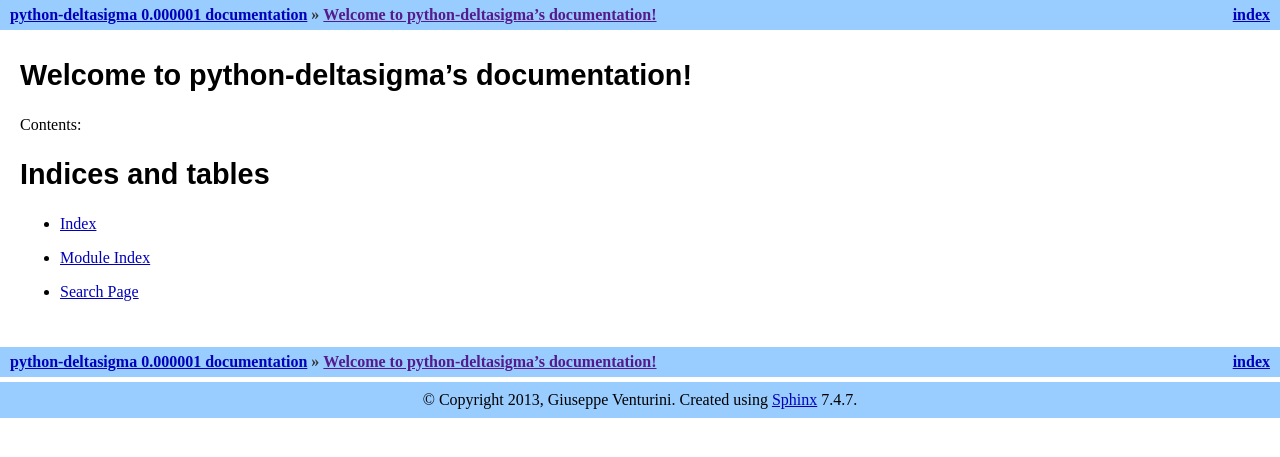
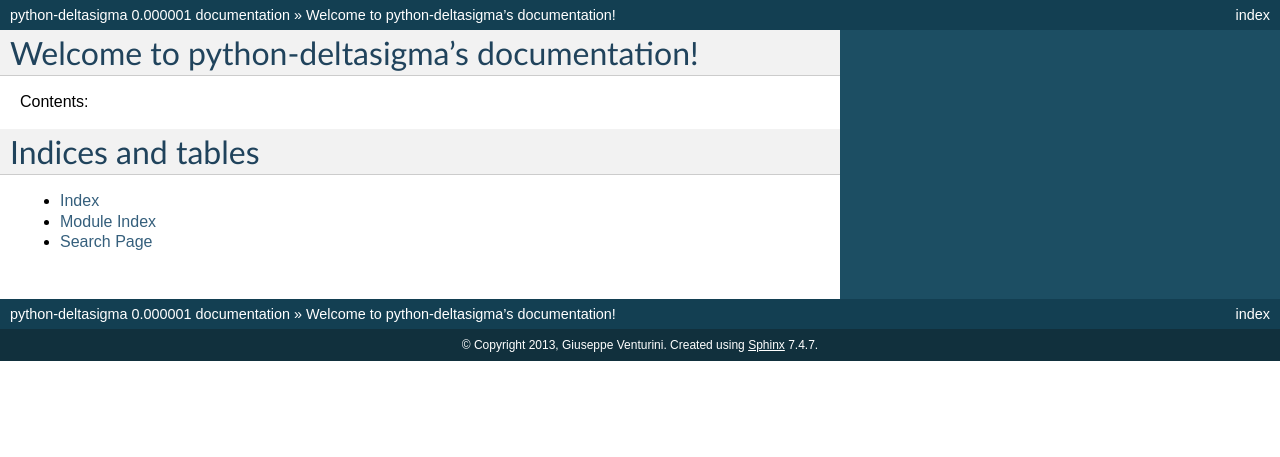
Before and after one commit to ggventurini/python-deltasigma, a Sphinx documentation site: the page built from doc/index.rst, in a window 1280 px wide. Shown: the top 457 px of the page. Built offline with Sphinx 7.4.7, drawn with Linux system fonts in a browser that asks for light colours; formulas are drawn with MathJax 3.

Commit message:
Use default theme for now.

```diff
--- a/doc/conf.py
+++ b/doc/conf.py
@@ -93,7 +93,7 @@ pygments_style = 'sphinx'
 
 # The theme to use for HTML and HTML Help pages.  See the documentation for
 # a list of builtin themes.
-html_theme = 'traditional'
+html_theme = 'default'
 
 # Theme options are theme-specific and customize the look and feel of a theme
 # further.  For a list of options available for each theme, see the
```
